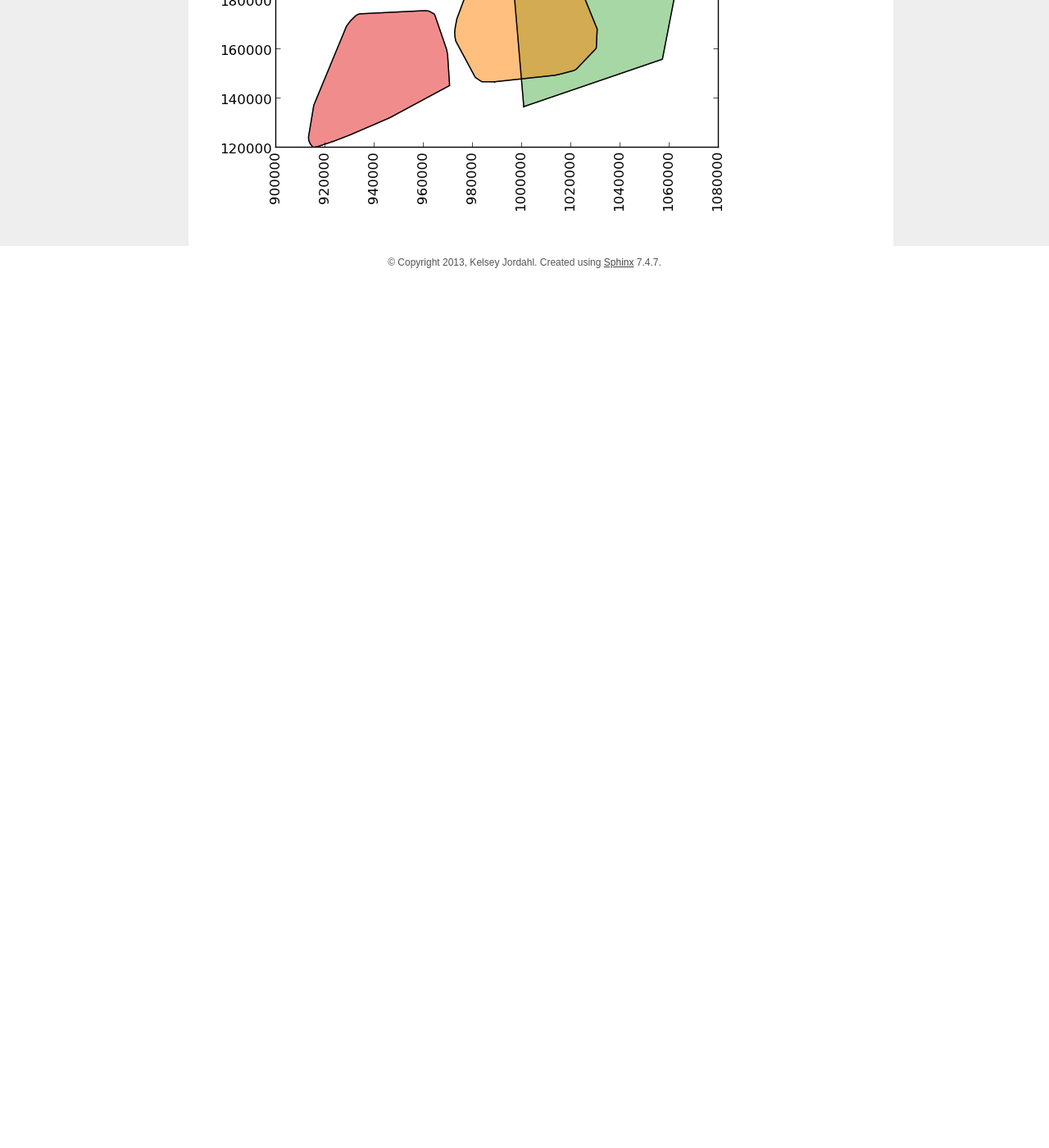
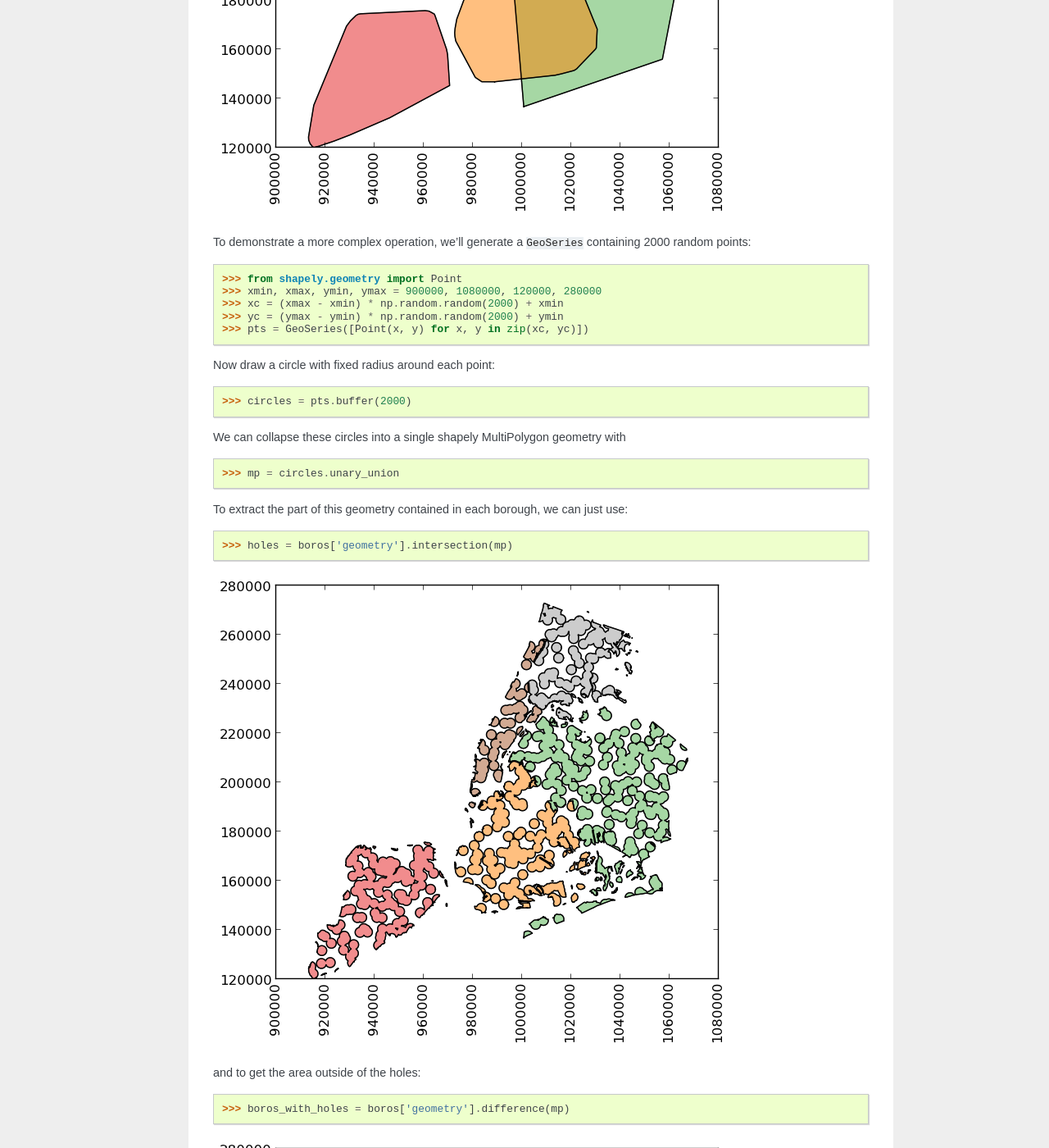
Before and after one commit to geopandas/geopandas, a Sphinx documentation site: the page built from doc/docs.rst, in a window 1280 px wide and 1400 px high, scrolled down 6306 px. Shown: the whole window at 82% size. Built offline with Sphinx 7.4.7, drawn with Linux system fonts in a browser that asks for light colours; before the commit the page ends 6646 px from its top, so only the background shows below that; some of the changed text lies outside the part shown.

Commit message:
Add holes example

```diff
--- a/doc/docs.rst
+++ b/doc/docs.rst
@@ -331,6 +331,67 @@ GeoPandas also implements alternate constructors that can read any data format r
 
 .. image:: _static/nyc_hull.png
 
+To demonstrate a more complex operation, we'll generate a
+``GeoSeries`` containing 2000 random points:
+
+.. sourcecode:: python
+
+    >>> from shapely.geometry import Point
+    >>> xmin, xmax, ymin, ymax = 900000, 1080000, 120000, 280000
+    >>> xc = (xmax - xmin) * np.random.random(2000) + xmin
+    >>> yc = (ymax - ymin) * np.random.random(2000) + ymin
+    >>> pts = GeoSeries([Point(x, y) for x, y in zip(xc, yc)])
+
+Now draw a circle with fixed radius around each point:
+
+.. sourcecode:: python
+
+    >>> circles = pts.buffer(2000)
+
+We can collapse these circles into a single shapely MultiPolygon
+geometry with
+
+.. sourcecode:: python
+
+    >>> mp = circles.unary_union
+
+To extract the part of this geometry contained in each borough, we can
+just use:
+
+.. sourcecode:: python
+
+    >>> holes = boros['geometry'].intersection(mp)
+
+.. image:: _static/holes.png
+
+and to get the area outside of the holes:
+
+.. sourcecode:: python
+
+    >>> boros_with_holes = boros['geometry'].difference(mp)
+
+.. image:: _static/boros_with_holes.png
+
+Note that this can be simplified a bit, since ``geometry`` is
+available as an attribute on a ``GeoDataFrame``, and the
+``intersection`` and ``difference`` methods are implemented with the
+"&" and "-" operators, respectively.  For example, the latter could
+have been expressed simply as ``boros.geometry - mp``.
+
+It's easy to do things like calculate the fractional area in each
+borough that are in the holes:
+
+.. sourcecode:: python
+
+    >>> holes.area / boros.geometry.area
+    BoroCode
+    1           0.602015
+    2           0.523457
+    3           0.585901
+    4           0.577020
+    5           0.559507
+    dtype: float64
+
 .. _Descartes: https://pypi.python.org/pypi/descartes
 .. _matplotlib: http://matplotlib.org
 .. _fiona: http://toblerity.github.io/fiona
```
Also changed, not shown: doc/_static/boros_with_holes.png (added), doc/_static/holes.png (added).
